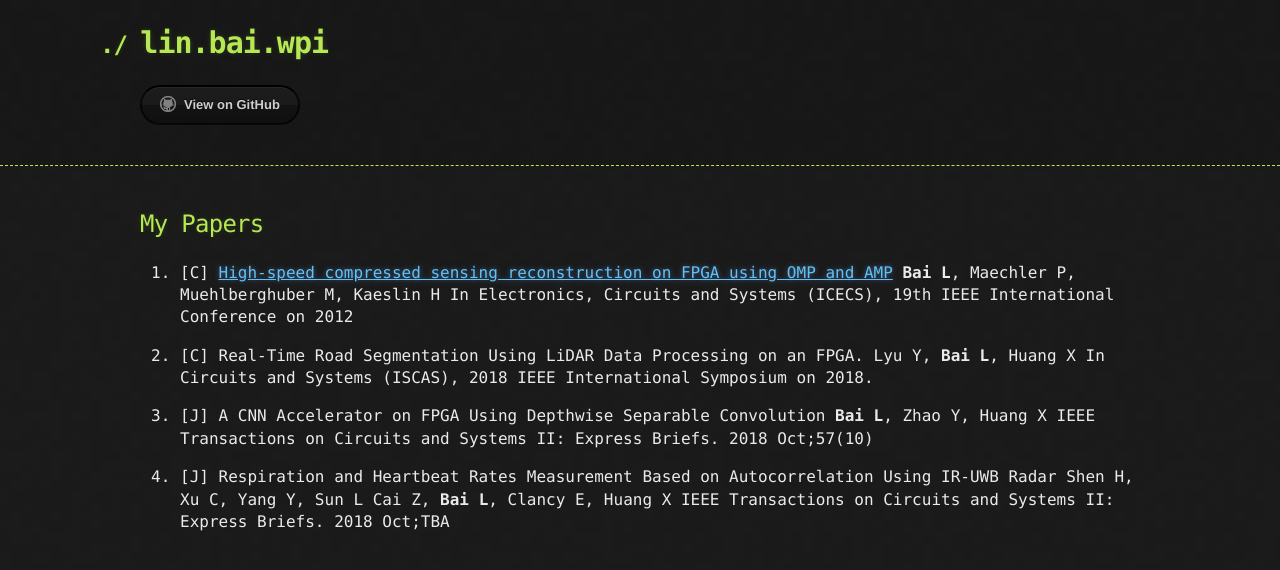
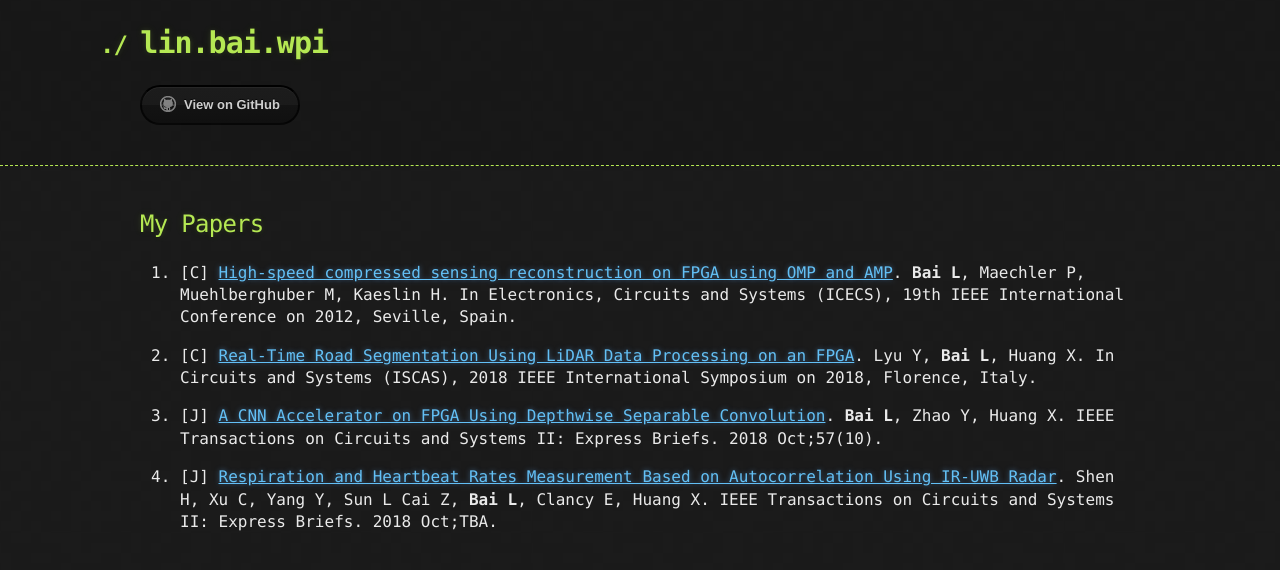
Before and after one commit to linbaiwpi/linbaiwpi.github.io, a Jekyll site: the page built from post/papers.md, in a window 1280 px wide. Shown: the top 570 px of the page. Built offline with Jekyll 4.4.1, drawn with Linux system fonts in a browser that asks for light colours; the repository's description, which GitHub fills in, is left out.

Commit message:
upload my publications

```diff
--- a/post/papers.md
+++ b/post/papers.md
@@ -5,18 +5,18 @@ title: FPGA
 
 ## My Papers
 
-1. [C] [High-speed compressed sensing reconstruction on FPGA using OMP and AMP](https://github.com/linbaiwpi/mypapers/blob/master/1_icecs_2012.pdf)
-**Bai L**, Maechler P, Muehlberghuber M, Kaeslin H
-In Electronics, Circuits and Systems (ICECS), 19th IEEE International Conference on 2012
+1. [C] [High-speed compressed sensing reconstruction on FPGA using OMP and AMP](../docs/icecs_2012.pdf).
+**Bai L**, Maechler P, Muehlberghuber M, Kaeslin H.
+In Electronics, Circuits and Systems (ICECS), 19th IEEE International Conference on 2012, Seville, Spain.
 
-2. [C] Real-Time Road Segmentation Using LiDAR Data Processing on an FPGA.
-Lyu Y, **Bai L**, Huang X
-In Circuits and Systems (ISCAS), 2018 IEEE International Symposium on 2018.
+2. [C] [Real-Time Road Segmentation Using LiDAR Data Processing on an FPGA](../docs/iscas_2018.pdf).
+Lyu Y, **Bai L**, Huang X.
+In Circuits and Systems (ISCAS), 2018 IEEE International Symposium on 2018, Florence, Italy.
 
-3. [J] A CNN Accelerator on FPGA Using Depthwise Separable Convolution
-**Bai L**, Zhao Y, Huang X
-IEEE Transactions on Circuits and Systems II: Express Briefs. 2018 Oct;57(10)
+3. [J] [A CNN Accelerator on FPGA Using Depthwise Separable Convolution](../docs/tcas2_2018_1.pdf).
+**Bai L**, Zhao Y, Huang X.
+IEEE Transactions on Circuits and Systems II: Express Briefs. 2018 Oct;57(10).
 
-4. [J] Respiration and Heartbeat Rates Measurement Based on Autocorrelation Using IR-UWB Radar
-Shen H, Xu C, Yang Y, Sun L Cai Z, **Bai L**, Clancy E, Huang X
-IEEE Transactions on Circuits and Systems II: Express Briefs. 2018 Oct;TBA
+4. [J] [Respiration and Heartbeat Rates Measurement Based on Autocorrelation Using IR-UWB Radar](../docs/tcas2_2018_2.pdf).
+Shen H, Xu C, Yang Y, Sun L Cai Z, **Bai L**, Clancy E, Huang X.
+IEEE Transactions on Circuits and Systems II: Express Briefs. 2018 Oct;TBA.
```
Also changed, not shown: 4 other files.
